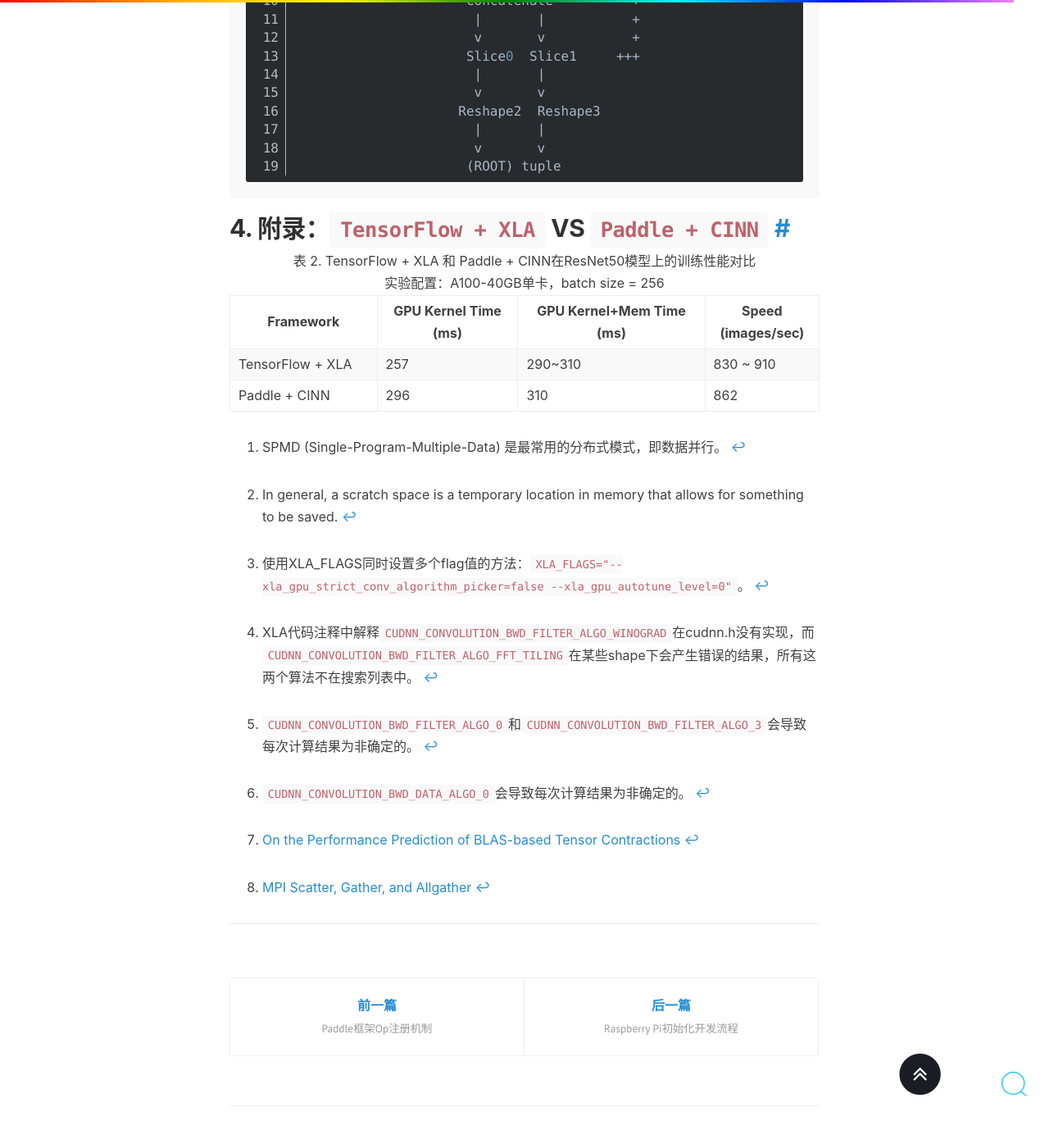
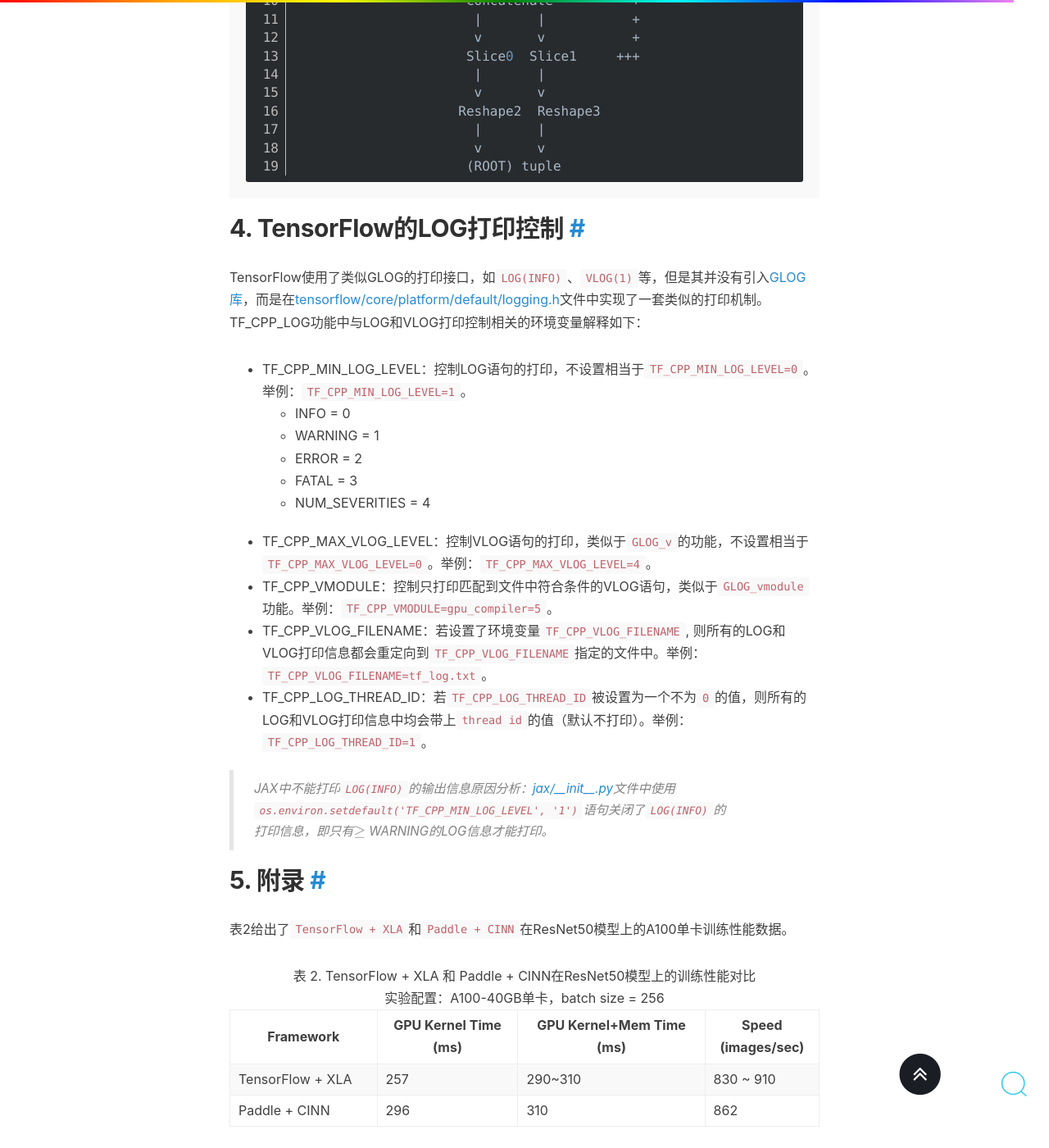
Before and after one commit to wzzju/wzzju.github.io, a Jekyll site: the page built from _posts/2021-12-23-xla-pass.md, in a window 1280 px wide and 1400 px high, scrolled down 36607 px. Shown: the whole window at 82% size. Built offline with Jekyll 4.4.1, drawn with Linux system fonts in a browser that asks for light colours; formulas are drawn with MathJax 3; comment, search, counter and statistics services are not loaded; some of the changed text lies outside the part shown.

Commit message:
Add some explanations about TF_CPP_LOG.

````diff
--- a/_posts/2021-12-23-xla-pass.md
+++ b/_posts/2021-12-23-xla-pass.md
@@ -609,7 +609,23 @@
                       (ROOT) tuple
 ```
 
-## 4. 附录：`TensorFlow + XLA` VS `Paddle + CINN`
+## 4. TensorFlow的LOG打印控制
+TensorFlow使用了类似GLOG的打印接口，如`LOG(INFO)`、`VLOG(1)`等，但是其并没有引入[GLOG库](https://github.com/google/glog.git)，而是在[tensorflow/core/platform/default/logging.h](https://github.com/tensorflow/tensorflow/blob/0b6b491d21d6a4eb5fbab1cca565bc1e94ca9543/tensorflow/core/platform/default/logging.h#L117)文件中实现了一套类似的打印机制。TF_CPP_LOG功能中与LOG和VLOG打印控制相关的环境变量解释如下：
+* TF_CPP_MIN_LOG_LEVEL：控制LOG语句的打印，不设置相当于`TF_CPP_MIN_LOG_LEVEL=0`。举例：`TF_CPP_MIN_LOG_LEVEL=1`。
+  - INFO = 0
+  - WARNING = 1
+  - ERROR = 2
+  - FATAL = 3
+  - NUM_SEVERITIES = 4
+* TF_CPP_MAX_VLOG_LEVEL：控制VLOG语句的打印，类似于`GLOG_v`的功能，不设置相当于`TF_CPP_MAX_VLOG_LEVEL=0`。举例：`TF_CPP_MAX_VLOG_LEVEL=4`。
+* TF_CPP_VMODULE：控制只打印匹配到文件中符合条件的VLOG语句，类似于`GLOG_vmodule`功能。举例：`TF_CPP_VMODULE=gpu_compiler=5`。
+* TF_CPP_VLOG_FILENAME：若设置了环境变量`TF_CPP_VLOG_FILENAME`, 则所有的LOG和VLOG打印信息都会重定向到`TF_CPP_VLOG_FILENAME`指定的文件中。举例：`TF_CPP_VLOG_FILENAME=tf_log.txt`。
+* TF_CPP_LOG_THREAD_ID：若`TF_CPP_LOG_THREAD_ID`被设置为一个不为`0`的值，则所有的LOG和VLOG打印信息中均会带上`thread id`的值（默认不打印）。举例：`TF_CPP_LOG_THREAD_ID=1`。
+
+> JAX中不能打印`LOG(INFO)`的输出信息原因分析：[jax/\_\_init\_\_.py](https://github.com/google/jax/blob/1cf7d4ab5dcea4619a2b6c1b471f2be340b6abfc/jax/__init__.py#L17)文件中使用`os.environ.setdefault('TF_CPP_MIN_LOG_LEVEL', '1')`语句关闭了`LOG(INFO)`的打印信息，即只有$$\ge$$ WARNING的LOG信息才能打印。
+
+## 5. 附录
+表2给出了`TensorFlow + XLA`和`Paddle + CINN`在ResNet50模型上的A100单卡训练性能数据。
 
 <center> 表 2. TensorFlow + XLA 和 Paddle + CINN在ResNet50模型上的训练性能对比<br>实验配置：A100-40GB单卡，batch size = 256</center>
 
````
